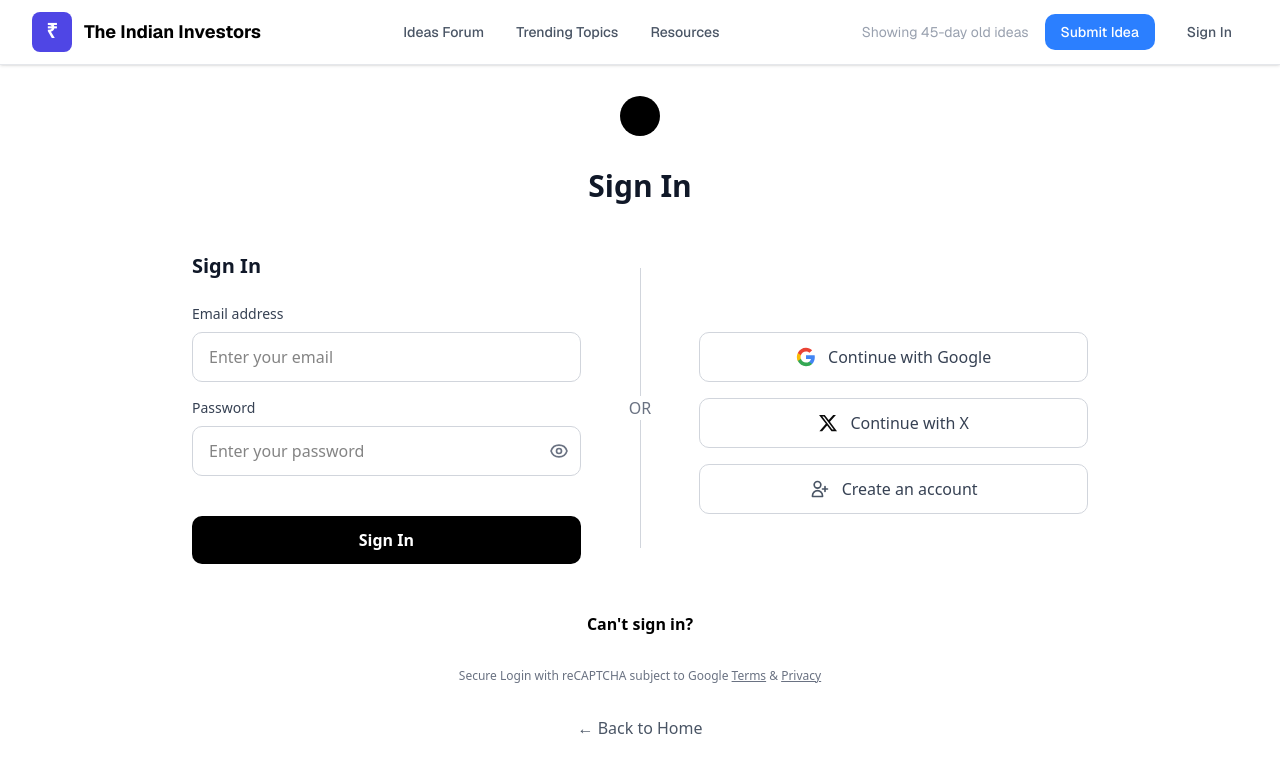
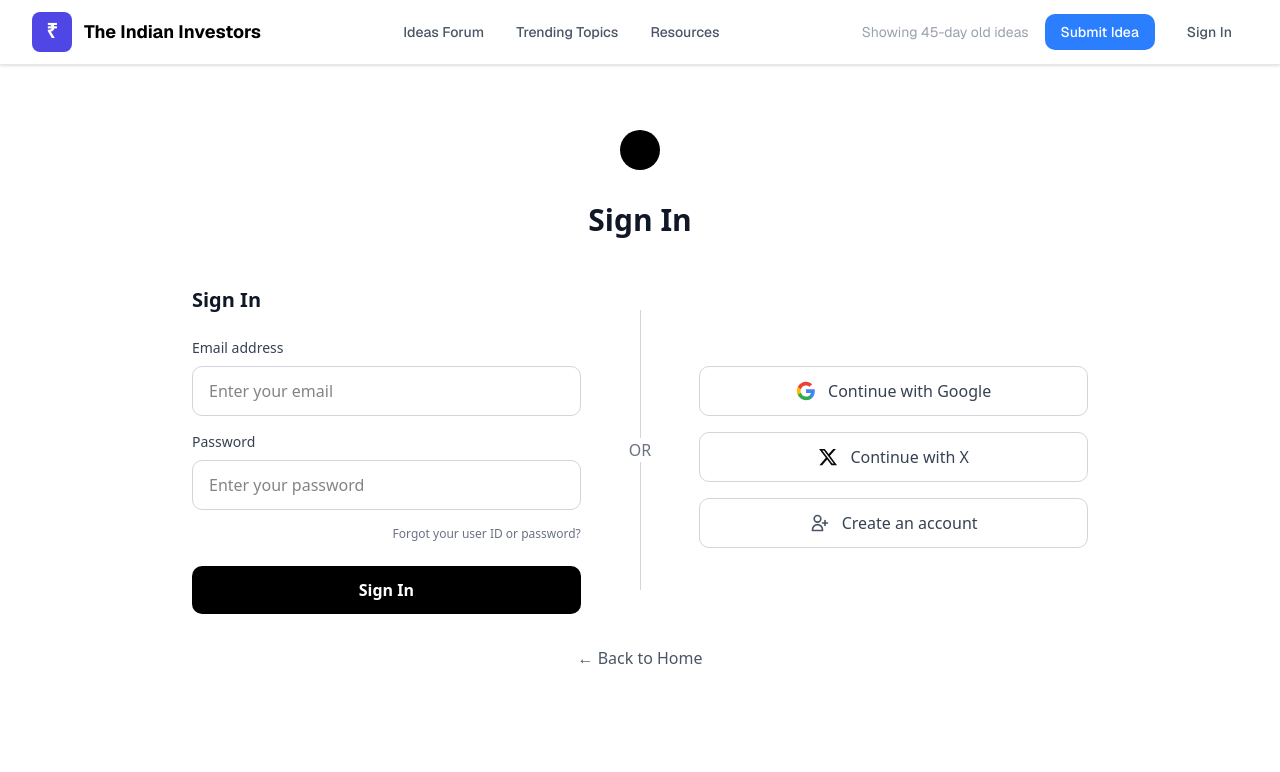
Before and after one commit to Tarunb1978/tii-core-platform, a Next.js app: page /sign-in in a window 1280 px wide. Shown: the top 772 px of the page. Built offline with nearby package versions, Linux system fonts and the light colour scheme; no server answers.

Commit message:
Minor Changes

```diff
--- a/src/app/sign-in/page.tsx
+++ b/src/app/sign-in/page.tsx
@@ -96,7 +96,7 @@ export default function SignIn() {
                     onClick={() => setShowPassword(!showPassword)}
                     className="absolute right-3 top-1/2 transform -translate-y-1/2 text-gray-500 hover:text-gray-700 transition-colors"
                   >
-                    {showPassword ? (
+                    {/*{showPassword ? (
                       <svg className="w-5 h-5" fill="none" stroke="currentColor" viewBox="0 0 24 24">
                         <path strokeLinecap="round" strokeLinejoin="round" strokeWidth={2} d="M13.875 18.825A10.05 10.05 0 0112 19c-4.478 0-8.268-2.943-9.543-7a9.97 9.97 0 011.563-3.029m5.858.908a3 3 0 114.243 4.243M9.878 9.878l4.242 4.242M9.878 9.878L3 3m6.878 6.878L21 21" />
                       </svg>
@@ -105,7 +105,7 @@ export default function SignIn() {
                         <path strokeLinecap="round" strokeLinejoin="round" strokeWidth={2} d="M15 12a3 3 0 11-6 0 3 3 0 016 0z" />
                         <path strokeLinecap="round" strokeLinejoin="round" strokeWidth={2} d="M2.458 12C3.732 7.943 7.523 5 12 5c4.478 0 8.268 2.943 9.542 7-1.274 4.057-5.064 7-9.542 7-4.477 0-8.268-2.943-9.542-7z" />
                       </svg>
-                    )}
+                    )}*/}
                   </button>
                 </div>
                 {/* Error Message */}
@@ -115,11 +115,18 @@ export default function SignIn() {
                   </p>
                 )}
               </div>
-
+              {/* Mobile Links - Positioned below avatar */}
+              <div className="mt-2">
+                <div className="space-y-2 flex flex-col items-end justify-left">
+                  <a href="#" className="text-xs text-gray-500 hover:text-gray-700 transition-colors">
+                    Forgot your user ID or password?
+                  </a>
+                </div>
+              </div>
               {/* Sign In Button */}
               <button
                 type="submit"
-                className="w-full bg-black text-white py-3 px-6 rounded-lg font-semibold hover:bg-gray-800 transition-colors mt-6"
+                className="w-full bg-black text-white py-3 px-6 rounded-lg font-semibold hover:bg-gray-800 transition-colors mt-2"
               >
                 Sign In
               </button>
@@ -169,19 +176,19 @@ export default function SignIn() {
           </div>
         </div>
 
-        {/* Can't Sign In Link */}
+        {/* Can't Sign In Link
         <div className="mt-12 text-center">
           <a href="#" className="text-black font-bold hover:underline transition-colors">
             Can&apos;t sign in?
           </a>
         </div>
 
-        {/* Fine Print */}
+        {/* Fine Print
         <div className="mt-8 text-center text-xs text-gray-500 max-w-md">
           Secure Login with reCAPTCHA subject to Google{' '}
           <a href="#" className="underline hover:text-gray-700">Terms</a> &{' '}
           <a href="#" className="underline hover:text-gray-700">Privacy</a>
-        </div>
+        </div>*/}
 
         {/* Back to Home Link */}
         <div className="mt-8 text-center">
--- a/src/app/sign-up/page.tsx
+++ b/src/app/sign-up/page.tsx
@@ -176,7 +176,7 @@ export default function SignUp() {
                   onClick={() => setShowPassword(!showPassword)}
                   className="absolute right-3 top-1/2 transform -translate-y-1/2 text-gray-500 hover:text-gray-700 transition-colors"
                 >
-                  {showPassword ? (
+                  {/*} {showPassword ? (
                     <svg className="w-5 h-5" fill="none" stroke="currentColor" viewBox="0 0 24 24">
                       <path strokeLinecap="round" strokeLinejoin="round" strokeWidth={2} d="M13.875 18.825A10.05 10.05 0 0112 19c-4.478 0-8.268-2.943-9.543-7a9.97 9.97 0 011.563-3.029m5.858.908a3 3 0 114.243 4.243M9.878 9.878l4.242 4.242M9.878 9.878L3 3m6.878 6.878L21 21" />
                     </svg>
@@ -185,7 +185,7 @@ export default function SignUp() {
                       <path strokeLinecap="round" strokeLinejoin="round" strokeWidth={2} d="M15 12a3 3 0 11-6 0 3 3 0 016 0z" />
                       <path strokeLinecap="round" strokeLinejoin="round" strokeWidth={2} d="M2.458 12C3.732 7.943 7.523 5 12 5c4.478 0 8.268 2.943 9.542 7-1.274 4.057-5.064 7-9.542 7-4.477 0-8.268-2.943-9.542-7z" />
                     </svg>
-                  )}
+                  )}*/}
                 </button>
               </div>
               {/* Password Hints */}
@@ -236,7 +236,7 @@ export default function SignUp() {
         {/* Top Right Links */}
         <div className="absolute top-24 right-8 text-right hidden md:block">
           <div className="space-y-2">
-            <a href="/sign-in" className="block text-sm text-gray-600 hover:text-gray-900 transition-colors">
+            <a href="/sign-in" className="block text-sm text-gray-600 hover:texxt-gray-900 transition-colors">
               Already have an account? <span className="font-semibold">Log in</span>
             </a>
             <a href="#" className="block text-xs text-gray-500 hover:text-gray-700 transition-colors">
```
Also changed, not shown: 1 other file (tests, documents, lock files or other folders).
